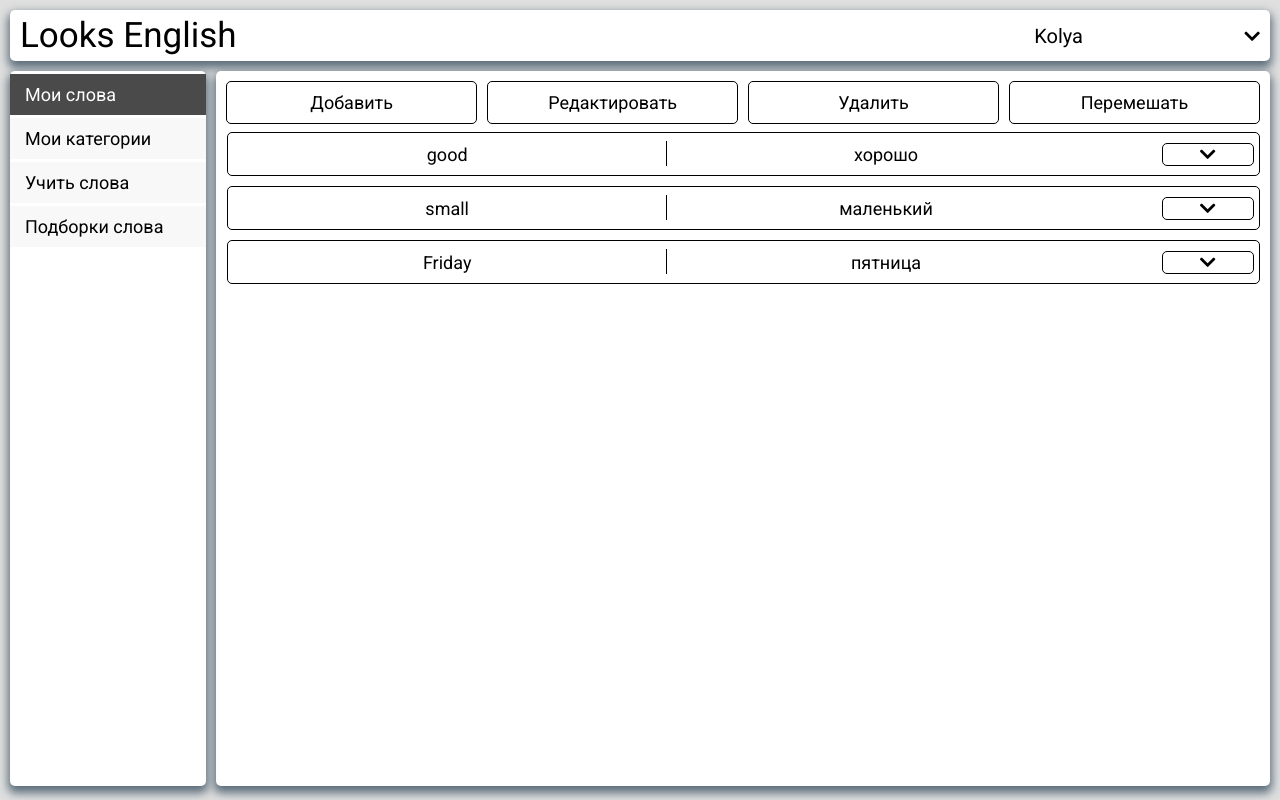
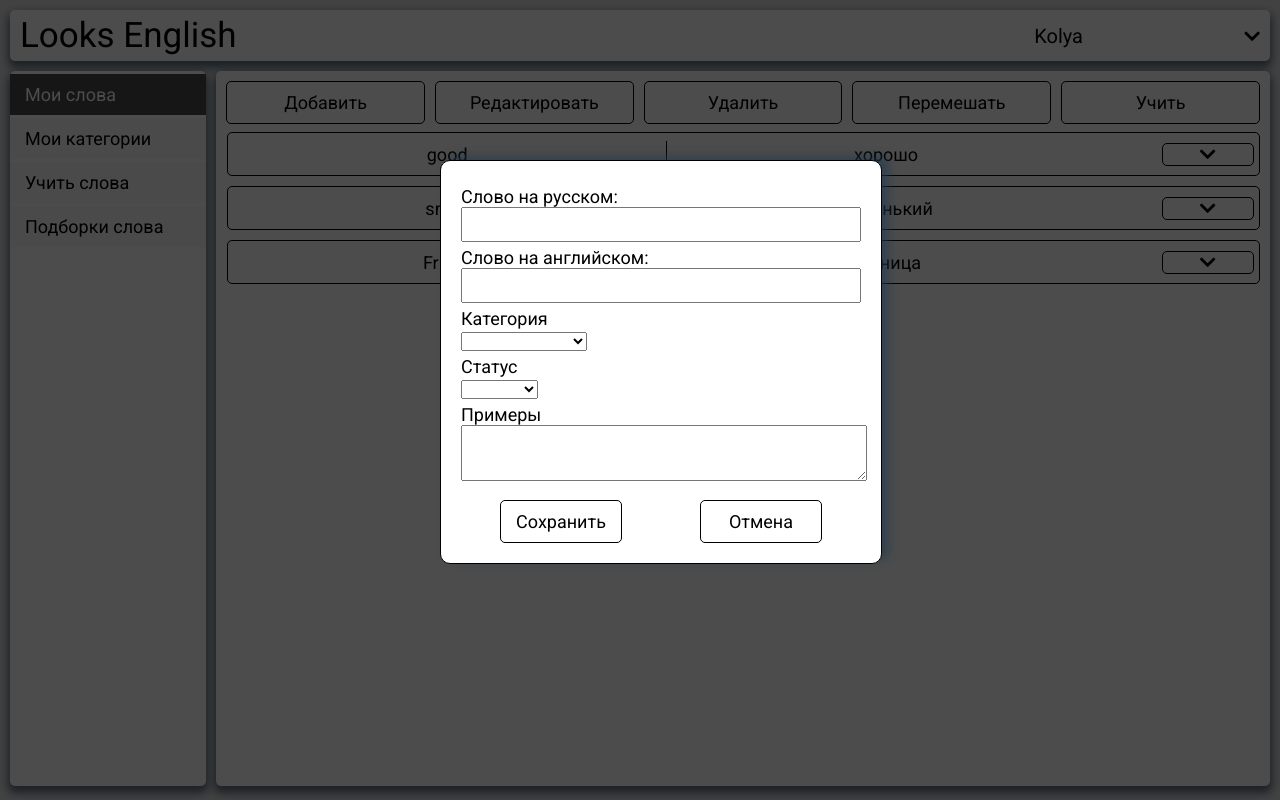
Before and after one commit to lokhno/look-english, a React (Create React App) app: page / in a window 1280 px wide. Built offline with nearby package versions, Linux system fonts and the light colour scheme.

Commit message:
Добавление кнопки учить слова

```diff
--- a/src/components/ControlMenu/index.jsx
+++ b/src/components/ControlMenu/index.jsx
@@ -1,13 +1,18 @@
-import React from "react";
+import React, { useState } from "react";
+import classnames from "classnames";
 
-import { Button } from "../";
+import { Button, Form } from "../";
 
 import "./ControlMenu.scss";
 
-function ControlMenu({className}) {
+function ControlMenu({ className }) {
+    const [overlayHidden, setOverlayHidden] = useState(false);
     return (
+        <div>
+            <Form overlayHidden={overlayHidden} setOverlayHidden={setOverlayHidden} />
+
             <div className={`control-menu ${className}`}>
-            <Button className="control-menu__button" name="Добавить">
+                <Button className="control-menu__button" name="Добавить" handleClick={() => setOverlayHidden(!overlayHidden)}>
                     <i className="fas fa-plus"></i>
                 </Button>
                 <Button className="control-menu__button" name="Редактировать">
@@ -19,6 +24,10 @@
                 <Button className="control-menu__button" name="Перемешать">
                     <i className="fas fa-recycle"></i>
                 </Button>
+                <Button className="control-menu__button" name="Учить">
+                    <i class="fas fa-graduation-cap"></i>
+                </Button>
+            </div>
         </div>
     );
 }
```
Lines whose indentation alone changed are shown as unchanged.
